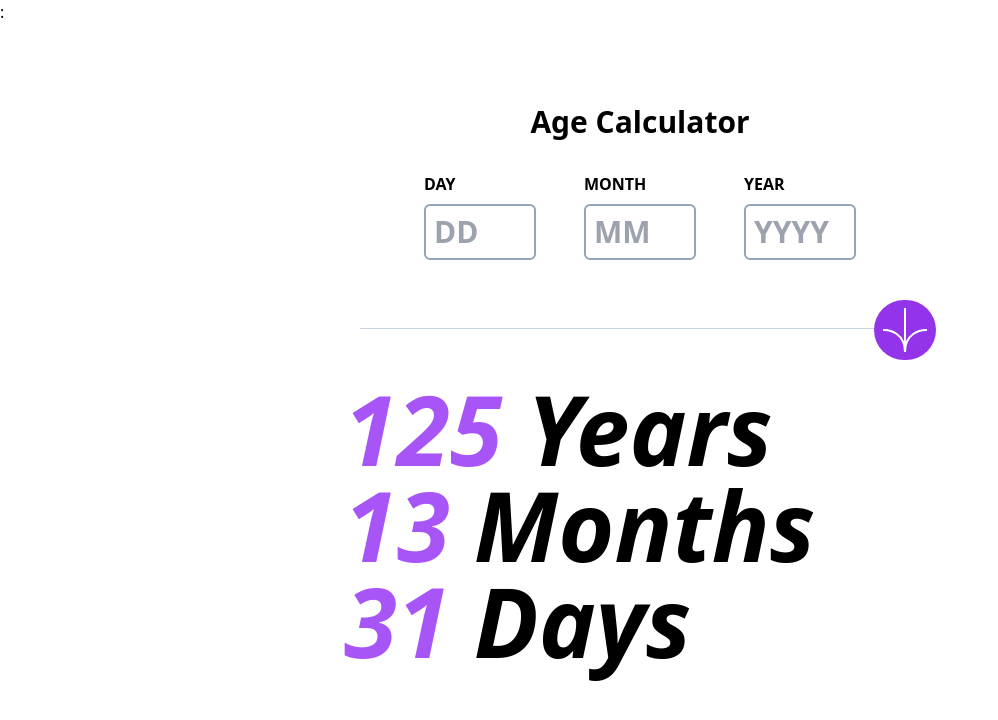
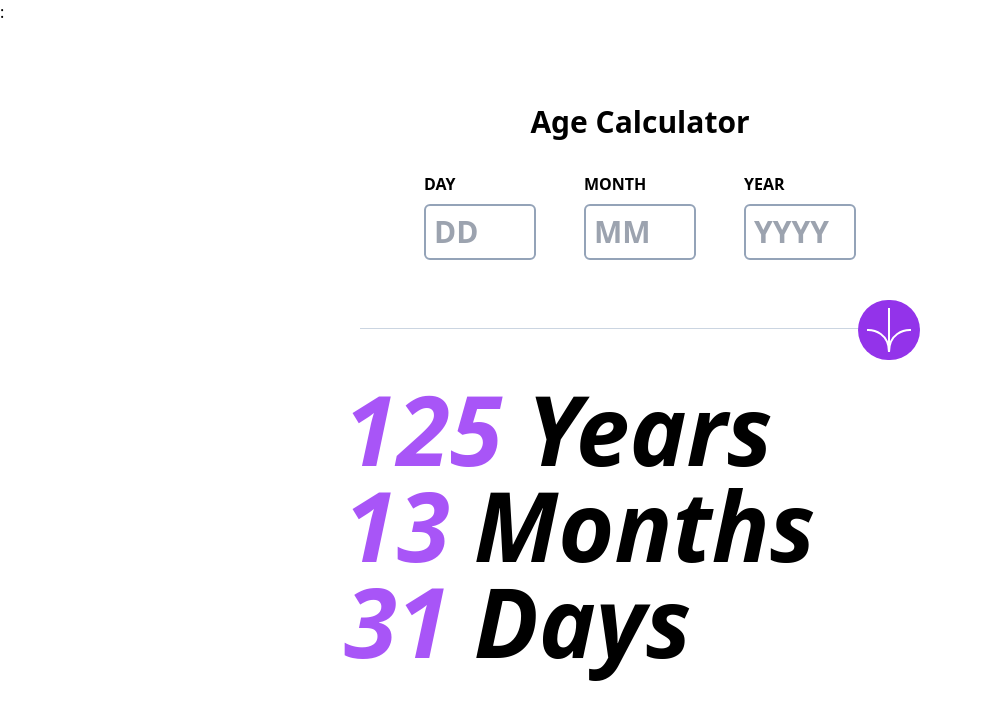
Before and after one commit to Joker4mas/Age-Calulator-FE, a React (Vite) app: page / in a window 1280 px wide. Shown: the top 720 px of the page, without its empty margins (0-998 px from the left). Built offline with nearby package versions, Linux system fonts and the light colour scheme.

Commit message:
trying to fix the button

```diff
--- a/src/App.jsx
+++ b/src/App.jsx
@@ -5,6 +5,9 @@ import {
   differenceInYears,
 } from "date-fns";
 
+import Footer from './components/footer.jsx'
+
+// import {Arrow} from './assets/icon-arrow.sv'
 function App() {
   const [days, setDay] = useState("");
   const [months, setMonth] = useState("");
@@ -82,11 +85,12 @@ function App() {
                 {years > 2050 && (<small className="text-rose-600">Must be a valid Year</small>)}
               </div>
             </div>
-            <div className="relative items-center text-center px-4 py-1">
+            <div className=" relative items-center text-center px-4 py-1 ">
+
               <hr className="border-solid border-1 border-slate-300 my-8" />
               <button
                 type="submit"
-                className="absolute p-2 top-2 right-0 rounded-full sm:text-center   bg-purple-600 text-center"
+                className="absolute p-2 top-2 right-0 rounded-full text-center   bg-purple-600 mr-4"
               >
                 <img src="/src/assets/icon-arrow.svg" alt="" />
               </button>
@@ -117,6 +121,8 @@ function App() {
             </div>
           </div>
         </div>
+
+        <Footer/>
       </div>
     </>
   );
--- a/src/components/footer.jsx
+++ b/src/components/footer.jsx
@@ -0,0 +1,13 @@
+
+
+const Footer = () => {
+    return (
+        <div>
+            <div className='flex text-white text-2xl my-4'>
+                <p>Designed by Joker4mas 2024 @Frontend Mentors Challenge</p>
+            </div>
+        </div>
+    );
+}
+
+export default Footer;
```
